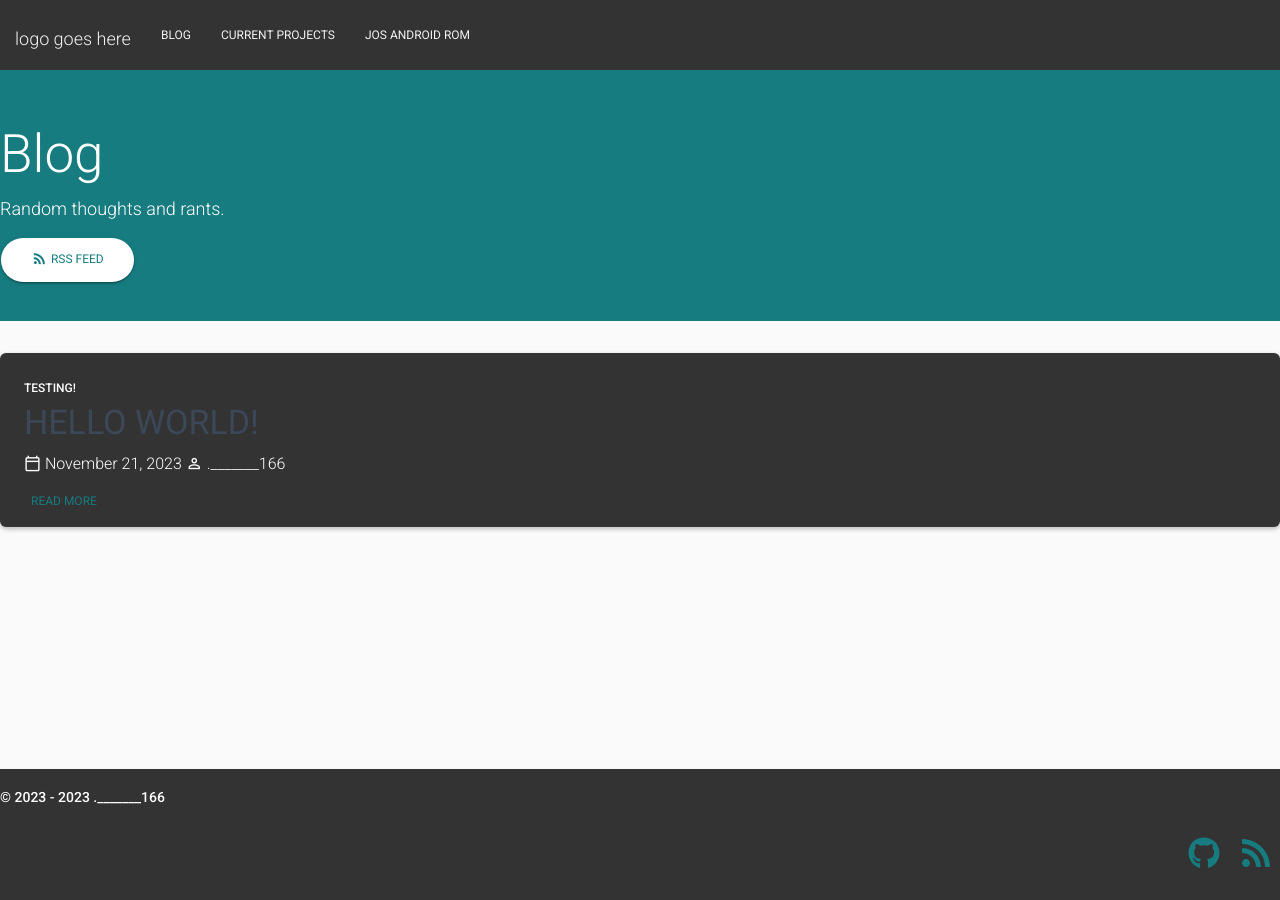
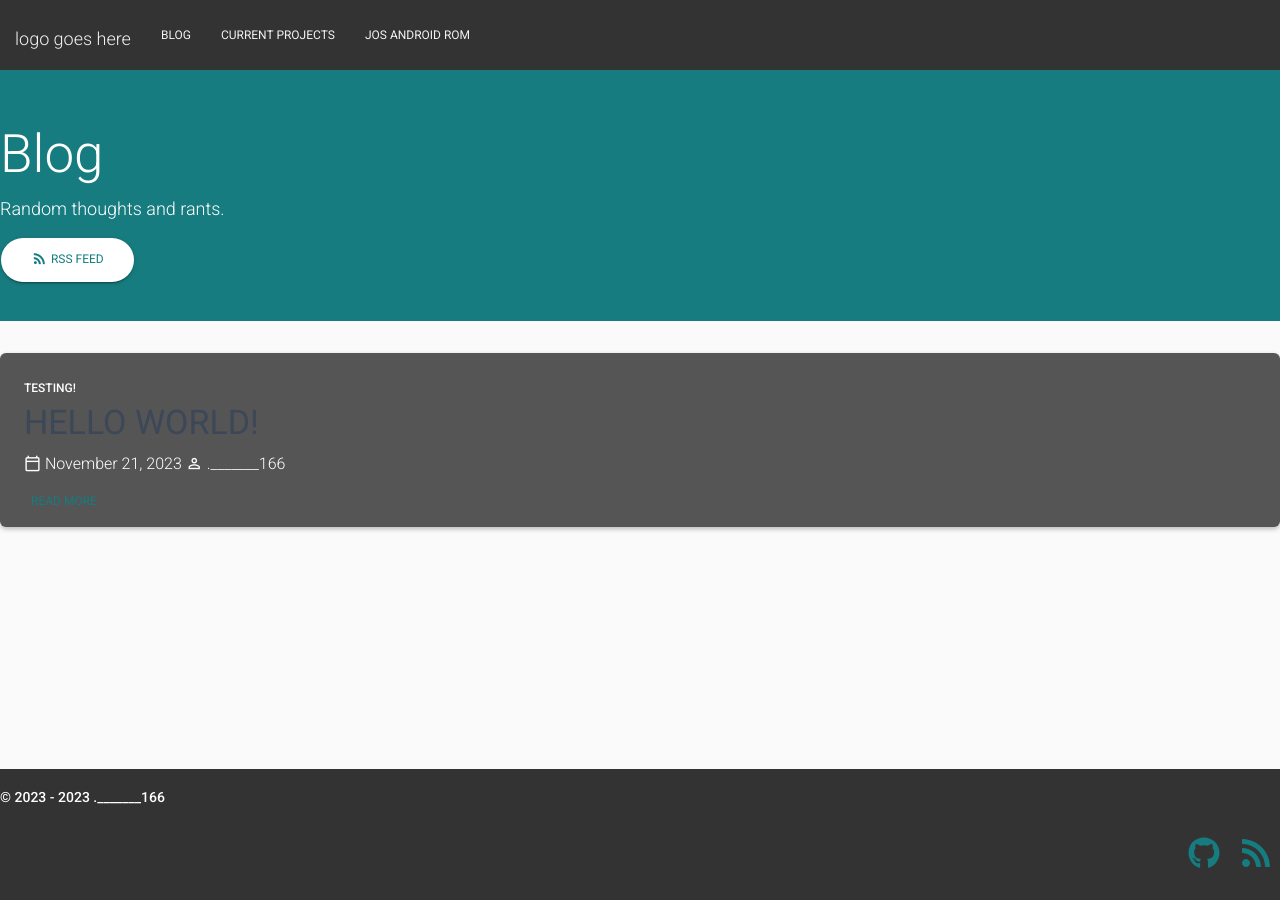
Before and after one commit to dot166/dot166.github.io, a Jekyll site: the page built from blog.html, in a window 1280 px wide. Built offline with Jekyll 4.4.1, drawn with Linux system fonts in a browser that asks for light colours.

Commit message:
Update cards.scss

```diff
--- a/_sass/j/cards.scss
+++ b/_sass/j/cards.scss
@@ -5,7 +5,7 @@
   border-radius: 6px;
   box-shadow: 0 2px 5px 0 rgba(0,0,0,0.26);
   margin-bottom: 24px;
-  background-color: #333;
+  background-color: #555;
 
   .card-body {
     padding: 16px 24px 0 !important;
```
